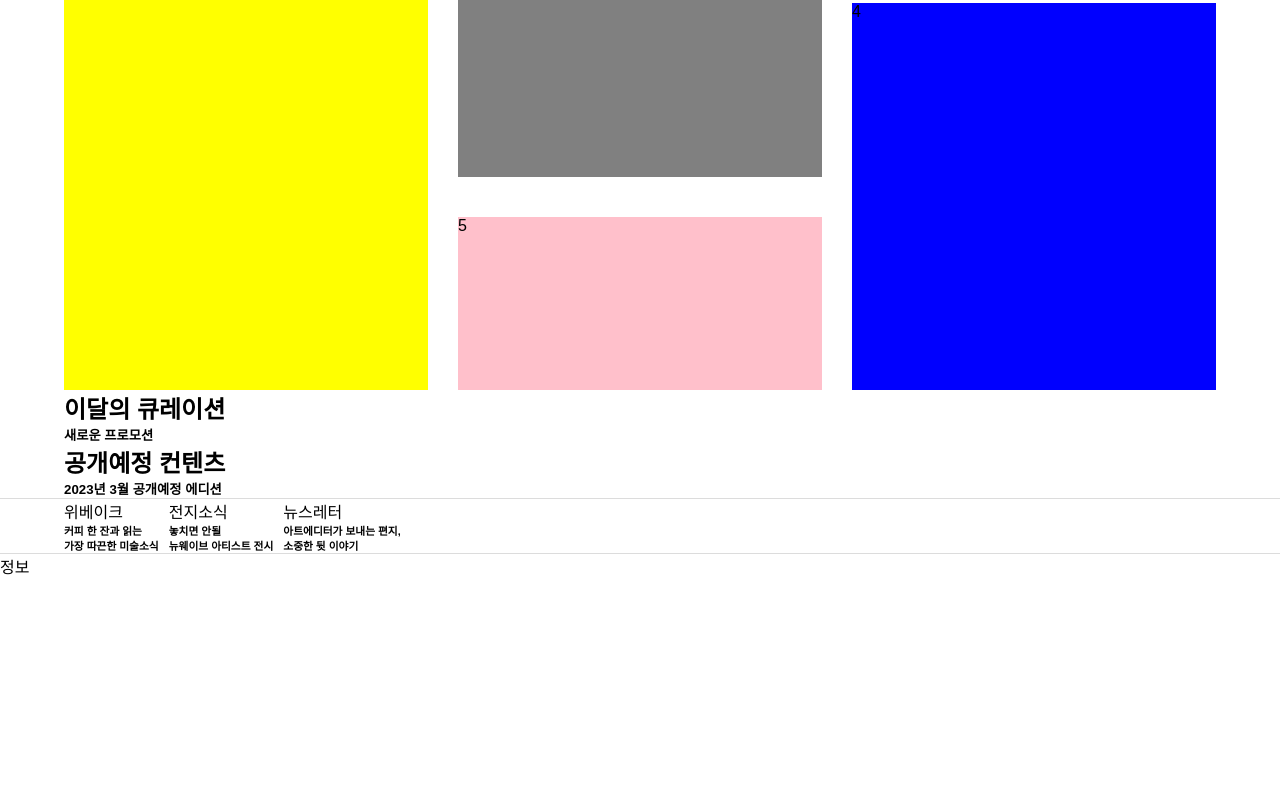
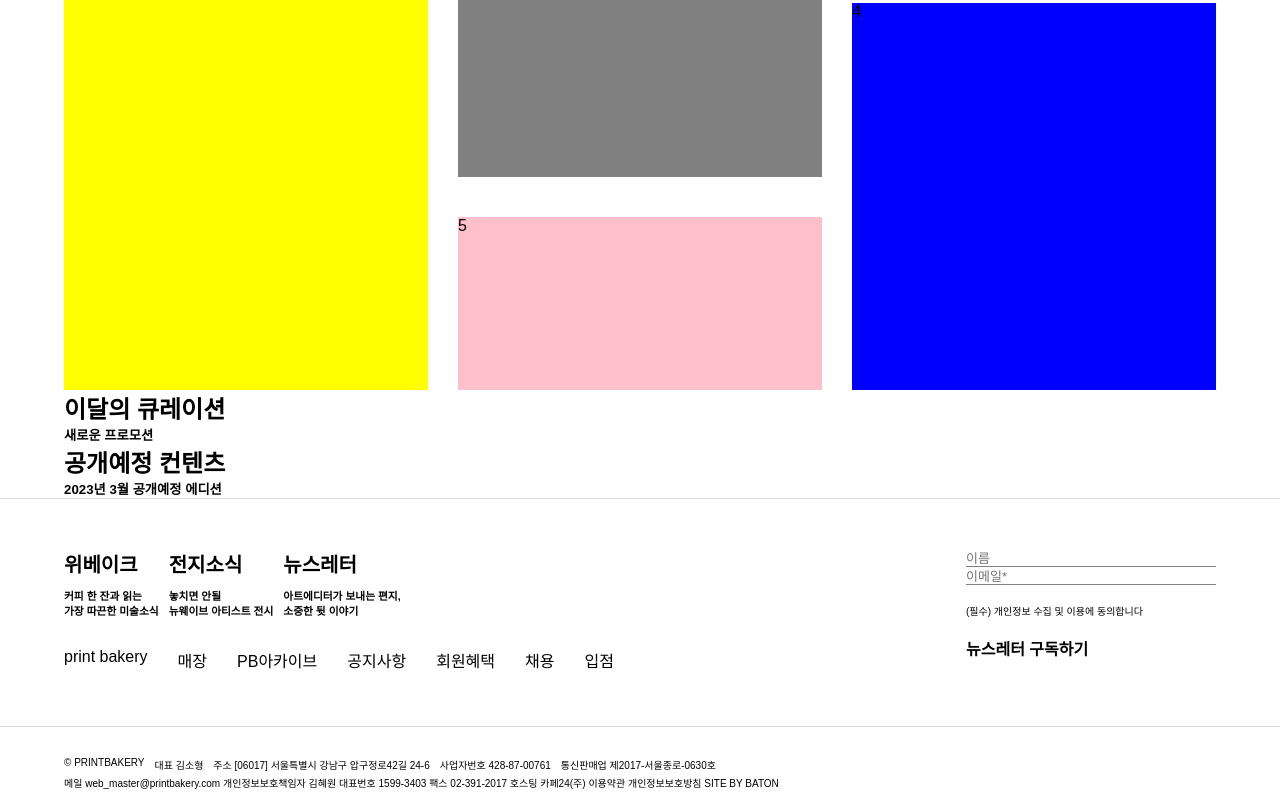
Before and after one commit to suhaneee/example, a plain HTML site: page index.html in a window 1280 px wide. Shown: the part 1220-2017 px from the top of the page. Before the commit the page ends 1798 px from the top, so only its background shows below. Drawn offline with Linux system fonts and the light colour scheme.

Commit message:
Add files via upload

```diff
--- a/index.css
+++ b/index.css
@@ -3,6 +3,7 @@
   padding: 0;
 }
 body{
+
     font-family: 'Pretendard Variable',sans-serif;
 
     color: #000;
@@ -49,7 +50,7 @@ footer{
     align-items: center;
 }
 .right_items ul li{
-    font: 10px !important;
+    font-size: 12px ;
 }
 .login{
     padding-right: 10px;
@@ -75,6 +76,9 @@ main {
 }
 
 .news_footer {
+  padding-top: 50px;
+  padding-bottom:50px ;
+  box-sizing: border-box;
   width: 100%;
   display: flex;
   border-bottom: 1px solid gainsboro;
@@ -174,3 +178,60 @@ input{
     grid-column: 2/3;
     background-color: pink;
 }
+.news_item02{
+    padding-top: 30px;
+}
+.news_item02 li{
+   padding-right: 20px;
+}
+.news_item01 p{
+    font-size: 20px;
+    font-weight: 700;
+    padding-bottom: 10px;
+}
+.news_item03{
+    float: right;
+}
+.news_item03 input{
+    border-bottom: 1px solid gray;
+    width: 250px;
+}
+.news_item03 p{
+    font-size: 10px;
+}
+.news_wrap{
+    display: inline-block;
+}
+.news_wrap >div{
+    display: flow-root;
+}
+.info_footer{
+    padding-top: 30px;
+    padding-bottom: 30px;
+    box-sizing: border-box;
+
+}
+.info_footer ul {
+    font-size: 10px;
+
+}
+.info_footer li{
+    margin-right: 10px;
+}
+.footer_icons{
+    float: right;
+}
+.chat{
+    position: fixed;
+    width: 5rem;
+    height: 5rem;
+    right: 30px;
+    bottom: 50px;
+    background-color: #000;
+    border-radius: 50%;
+    color: #fff;
+    font-size: 40px;
+    text-align: center;
+    align-items: center;
+    line-height: 75px;
+}
--- a/index.html
+++ b/index.html
@@ -4,7 +4,7 @@
     <meta charset="UTF-8" />
     <meta http-equiv="X-UA-Compatible" content="IE=edge" />
     <meta name="viewport" content="width=device-width, initial-scale=1.0" />
-    <title>Document</title>
+    <title>프린트베이커리</title>
     <link rel="stylesheet" href="./index.css" />
   </head>
   <body>
@@ -137,25 +137,81 @@
       <footer>
         <div class="news_footer">
           <div class="inner_wrap">
+            <div class="news_wrap">
+            <div class="news_item01">
             <ul>
-              <li class="">
+              <li>
                 <p>위베이크</p>
                 <h6>커피 한 잔과 읽는<br />가장 따끈한 미술소식</h6>
               </li>
-              <li class="">
+              <li>
                 <p>전지소식</p>
                 <h6>놓치면 안될<br />뉴웨이브 아티스트 전시</h6>
               </li>
-              <li class="">
+              <li>
                 <p>뉴스레터</p>
                 <h6>아트에디터가 보내는 편지,<br />소중한 뒷 이야기</h6>
               </li>
             </ul>
           </div>
+
+          <div class="news_item02">
+            <ul>
+            <li>print bakery</li>
+            <li>매장</li>
+            <li>PB아카이브</li>
+            <li>공지사항</li>
+            <li>회원혜택</li>
+            <li>채용</li>
+            <li>입점</li>
+          </ul>
+          </div>
         </div>
 
-        <div class="info_footer">정보</div>
+            <div class="news_item03">
+            <input type="text"placeholder="이름"><br>
+            <input type="text"placeholder="이메일*"><br><br>
+            <p>(필수) 개인정보 수집 및 이용에 동의합니다</p>
+            <br>
+            <h4>뉴스레터 구독하기</h4>
+            </div>
+          </div>
+        </div>
+
+        <div class="info_footer">
+          <div class="inner_wrap">
+        <ul>
+          <li>© PRINTBAKERY</li>
+          <li>대표 김소형</li>
+          <li>주소 [06017] 서울특별시 강남구 압구정로42길 24-6</li>
+          <li>사업자번호 428-87-00761</li>
+          <li>통신판매업 제2017-서울종로-0630호</li>
+        </ul>
+        <br>
+        <ul>
+          <ll>메일 web_master@printbakery.com</ll>
+          <ll>개인정보보호책임자 김혜원</ll>
+          <ll>대표번호 1599-3403</ll>
+          <ll>팩스 02-391-2017</ll>
+          <ll>호스팅 카페24(주)</ll>
+          <ll>이용약관</ll>
+          <ll>개인정보보호방침</ll>
+          <ll>SITE BY BATON</ll>
+        </ul>
+        <div class="footer_icons">
+        <ul>
+          <li><img src="./img/icon_instagram.svg" alt=""></li>
+          <li><img src="./img/icon_youtube.svg" alt=""></li>
+          <li><img src="./img/icon_kakao.svg" alt=""></li>
+          <li><img src="./img/icon_apps.svg" alt=""></li>
+        </ul>
+      </div>
+      </div>
+        </div>
       </footer>
+
+      <aside class="chat"><a href="#">CS</a></aside>
+
     </div>
   </body>
 </html>
```
